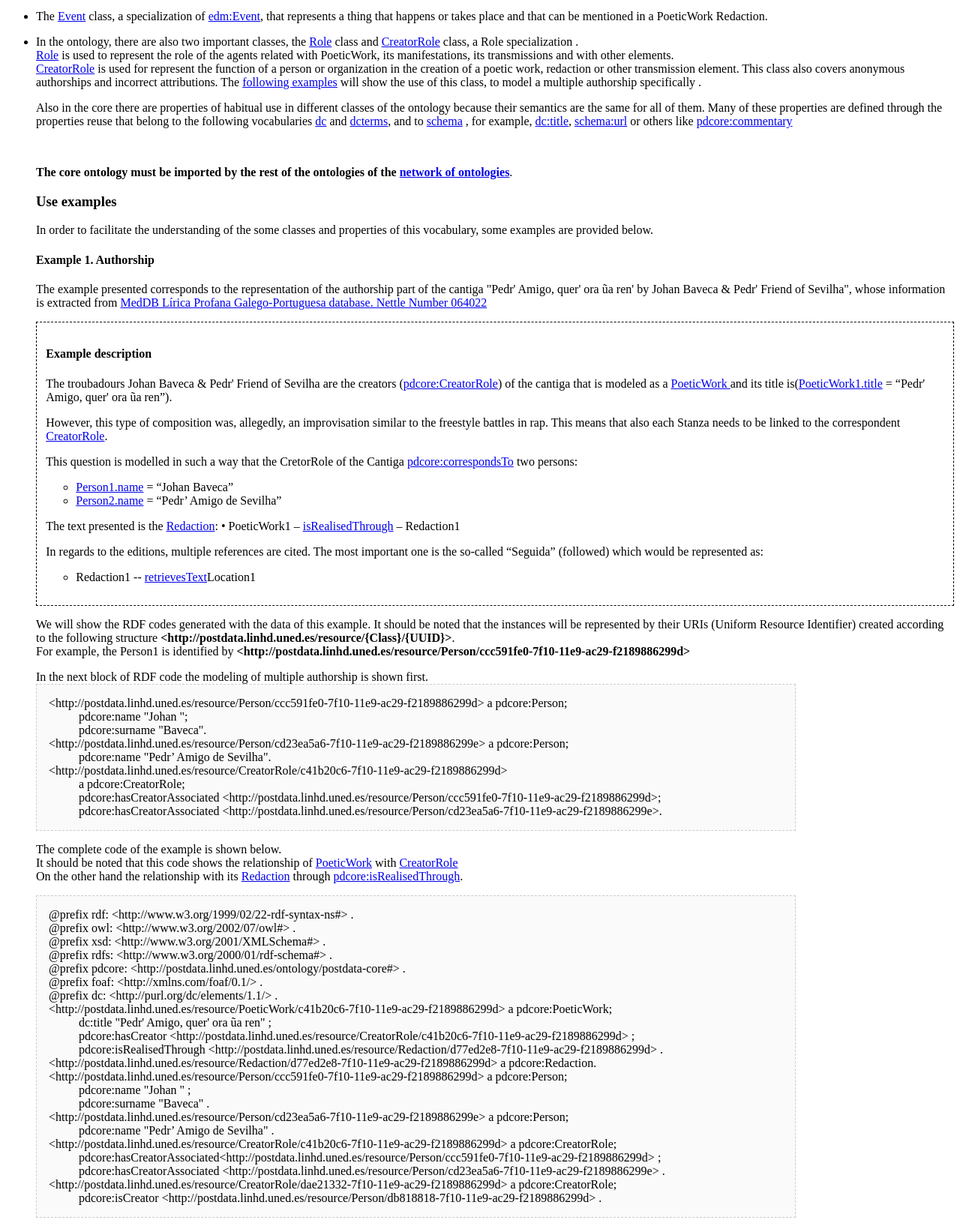
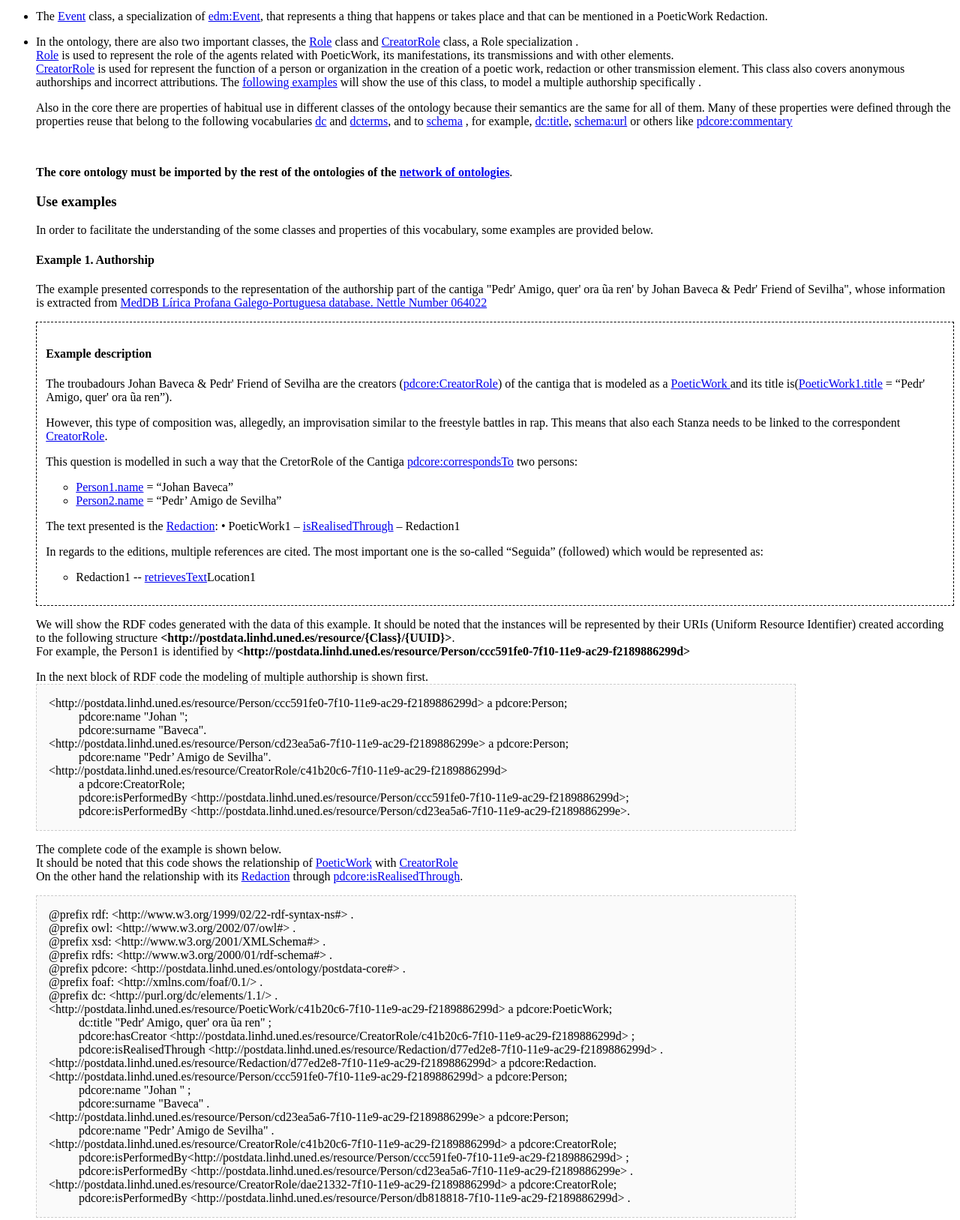
Before and after one commit to linhd-postdata/core-ontology, a plain HTML site: page OnToology/postdata-core.owl/documentation/sections/description-en.html in a window 1280 px wide. Shown: the part 480-2107 px from the top of the page at 75% size. Drawn offline with Linux system fonts and the light colour scheme.

Commit message:
update description  example

```diff
--- a/OnToology/postdata-core.owl/documentation/sections/description-en.html
+++ b/OnToology/postdata-core.owl/documentation/sections/description-en.html
@@ -2,10 +2,10 @@
 <h2 id="desc" class="list">POSTDATA core ontology: Description <span class="backlink"> back to <a href="#toc">ToC</a></span></h2>
 <p>As mentioned in previously sections, the objective of this ontology is to provide the necessary knowledge  for  the poetic works and its manifestations representation.<br/>
 It is important to note that some classes are  alienated with the  <a href="http://www.europeana.eu/schemas/edm/" target="new">edm </a>ontology.</p>
-<p>Therefore following classes are modeled:</p>
+<p>Therefore following classes were modeled:</p>
 <ul><li>
  The <a href="http://postdata.linhd.uned.es/ontology/postdata-core/documentation/index.html#http://postdata.linhd.uned.es/ontology/postdata-core#PoeticWork">pdcore:PoeticWork</a> class, that represents an abstract concept of an artistic creation.<br/> In POSTDATA these creations must be in verse (poem, play, song)<br/>
-For example: Os Lusíadas by Luis Vaz de Camões; La Commedia by Dante; the poem Ad te deus by an Anonymous author written in between the 7th and 9th centuries.<br/>This class is in turn alienated with the <a href="http://www.europeana.eu/schemas/edm/" target="new">edm </a>  ontology as  a  <a href="" ="http://www.europeana.eu/schemas/edm/ProvidedCHO" target="new"> ProvidedCHO</a> specialization and also with <a href="http://www.cidoc-crm.org/frbroo/home-0" target="new">FRBRoo</a> ontology as a  <a href="http://iflastandards.info/ns/fr/frbr/frbroo/" target="new">F1_Work</a> specialization.</li>
+For example: Os Lusíadas by Luis Vaz de Camões; La Commedia by Dante; the poem Ad te deus by an Anonymous author written in between the 7th and 9th centuries.<br/>This class is in turn aligned with the <a href="http://www.europeana.eu/schemas/edm/" target="new">edm </a>  ontology as  a  <a href="" ="http://www.europeana.eu/schemas/edm/ProvidedCHO" target="new"> ProvidedCHO</a> specialization and also with <a href="http://www.cidoc-crm.org/frbroo/home-0" target="new">FRBRoo</a> ontology as a  <a href="http://iflastandards.info/ns/fr/frbr/frbroo/" target="new">F1_Work</a> specialization.</li>
 <li>The <a href="http://postdata.linhd.uned.es/ontology/postdata-core/documentation/index.html#http://postdata.linhd.uned.es/ontology/postdata-core#Redaction">pdcore:Redaction</a> class, that covers Poetic Work manifestations. Each version of a PoeticWork is its own redaction.<br/>
 For example: The palaeographic edition of A solis ortu usque ad occidua preserved in Lat. 1154 (BNF) and its critical edition are two Redaction of the same Poetic Work.<br/>
 This class is  a specialization of the class <a href="http://iflastandards.info/ns/fr/frbr/frbroo/" target="new">F22_Self-Contained_Expression</a></li>
@@ -19,7 +19,7 @@ This class is a  <a href="http://iflastandards.info/ns/fr/frbr/frbroo/" target="
 <li><p>The  <a href="http://postdata.linhd.uned.es/ontology/postdata-core/documentation/index.html#http://postdata.linhd.uned.es/ontology/postdata-core#Event">Event</a> class,  a specialization of <a href="http://www.europeana.eu/schemas/edm/Event" target="new">edm:Event</a>, that represents a thing that happens or takes place and that can be mentioned in a  PoeticWork Redaction.</p></li>
 <li><p>In the ontology,  there  are also two important classes, the <a href="http://postdata.linhd.uned.es/ontology/postdata-core/documentation/index.html#http://postdata.linhd.uned.es/ontology/postdata-core#Role">Role</a> class and  <a href="http://postdata.linhd.uned.es/ontology/postdata-core/documentation/index.html#http://postdata.linhd.uned.es/ontology/postdata-core#CreatorRole">CreatorRole</a> class, a  Role specialization .<br/> <a href="http://postdata.linhd.uned.es/ontology/postdata-core/documentation/index.html#http://postdata.linhd.uned.es/ontology/postdata-core#Role">Role</a> is used to represent the role of the agents related with  PoeticWork, its manifestations, its transmissions and  with other elements.<br/> <a href="http://postdata.linhd.uned.es/ontology/postdata-core/documentation/index.html#http://postdata.linhd.uned.es/ontology/postdata-core#CreatorRole">CreatorRole</a> is used for represent the function of a person or organization in the creation of a poetic work, redaction or other transmission element. This class also covers anonymous authorships and incorrect attributions. The <a href="#examples">following examples</a> will show the use of this class,  to model a multiple authorship specifically .</p></li>
 
-<p>Also in the core there are properties of habitual use in different classes of the ontology because their semantics are the same for all of them. Many of these properties are defined through the properties  reuse that belong to the following vocabularies  <a href="http://purl.org/dc/elements/1.1/" target="new"> dc</a> and <a href="http://purl.org/dc/terms/" target="new">dcterms</a>, and to <a href="http://schema.org/" target="new"> schema</a> , for example, <a href="http://purl.org/dc/elements/1.1/title" target="new"> dc:title</a>, <a href="http://schema.org/url" target="new">schema:url</a> or others like <a href="http://postdata.linhd.uned.es/ontology/postdata-core/documentation/index.html#http://postdata.linhd.uned.es/ontology/postdata-core#commentary">pdcore:commentary</a></p><br/>
+<p>Also in the core there are properties of habitual use in different classes of the ontology because their semantics are the same for all of them. Many of these properties were defined through the properties  reuse that belong to the following vocabularies  <a href="http://purl.org/dc/elements/1.1/" target="new"> dc</a> and <a href="http://purl.org/dc/terms/" target="new">dcterms</a>, and to <a href="http://schema.org/" target="new"> schema</a> , for example, <a href="http://purl.org/dc/elements/1.1/title" target="new"> dc:title</a>, <a href="http://schema.org/url" target="new">schema:url</a> or others like <a href="http://postdata.linhd.uned.es/ontology/postdata-core/documentation/index.html#http://postdata.linhd.uned.es/ontology/postdata-core#commentary">pdcore:commentary</a></p><br/>
 
 <p><strong>The core ontology must be imported by the rest of the ontologies of the <a href="http://postdata-prototype.linhd.uned.es/ontology.php" target="_new">network of ontologies</a></strong>.
 
@@ -87,8 +87,8 @@ font-weight: lighter;
 	<dd>pdcore:name "Pedr’ Amigo de Sevilha".</dd>
 <dt>&lt;http://postdata.linhd.uned.es/resource/CreatorRole/c41b20c6-7f10-11e9-ac29-f2189886299d&gt;</dt>
 	<dd>a pdcore:CreatorRole;</dd>
-	<dd>pdcore:hasCreatorAssociated &lt;http://postdata.linhd.uned.es/resource/Person/ccc591fe0-7f10-11e9-ac29-f2189886299d&gt;;</dd>
-	<dd>pdcore:hasCreatorAssociated  &lt;http://postdata.linhd.uned.es/resource/Person/cd23ea5a6-7f10-11e9-ac29-f2189886299e&gt;.</dd>
+	<dd>pdcore:isPerformedBy &lt;http://postdata.linhd.uned.es/resource/Person/ccc591fe0-7f10-11e9-ac29-f2189886299d&gt;;</dd>
+	<dd>pdcore:isPerformedBy  &lt;http://postdata.linhd.uned.es/resource/Person/cd23ea5a6-7f10-11e9-ac29-f2189886299e&gt;.</dd>
 </div>
 
 
@@ -127,11 +127,11 @@ font-weight: lighter;
 
 
 <dt>&lt;http://postdata.linhd.uned.es/resource/CreatorRole/c41b20c6-7f10-11e9-ac29-f2189886299d&gt; a pdcore:CreatorRole;</dt>
-	<dd>pdcore:hasCreatorAssociated&lt;http://postdata.linhd.uned.es/resource/Person/ccc591fe0-7f10-11e9-ac29-f2189886299d&gt; ;</dd>
-	<dd>pdcore:hasCreatorAssociated &lt;http://postdata.linhd.uned.es/resource/Person/cd23ea5a6-7f10-11e9-ac29-f2189886299e&gt; .</dd>
+	<dd>pdcore:isPerformedBy&lt;http://postdata.linhd.uned.es/resource/Person/ccc591fe0-7f10-11e9-ac29-f2189886299d&gt; ;</dd>
+	<dd>pdcore:isPerformedBy &lt;http://postdata.linhd.uned.es/resource/Person/cd23ea5a6-7f10-11e9-ac29-f2189886299e&gt; .</dd>
 
 <dt>&lt;http://postdata.linhd.uned.es/resource/CreatorRole/dae21332-7f10-11e9-ac29-f2189886299d&gt; a pdcore:CreatorRole;</dt>
-	<dd>pdcore:isCreator &lt;http://postdata.linhd.uned.es/resource/Person/db818818-7f10-11e9-ac29-f2189886299d&gt; .</dd>
+	<dd>pdcore:isPerformedBy &lt;http://postdata.linhd.uned.es/resource/Person/db818818-7f10-11e9-ac29-f2189886299d&gt; .</dd>
 
 	</div></div>
 	<p>The representation of the example is shown in the image below
```
Also changed, not shown: OnToology/postdata-core.owl/documentation/sections/introduction-en.html (+1 -1 lines).
